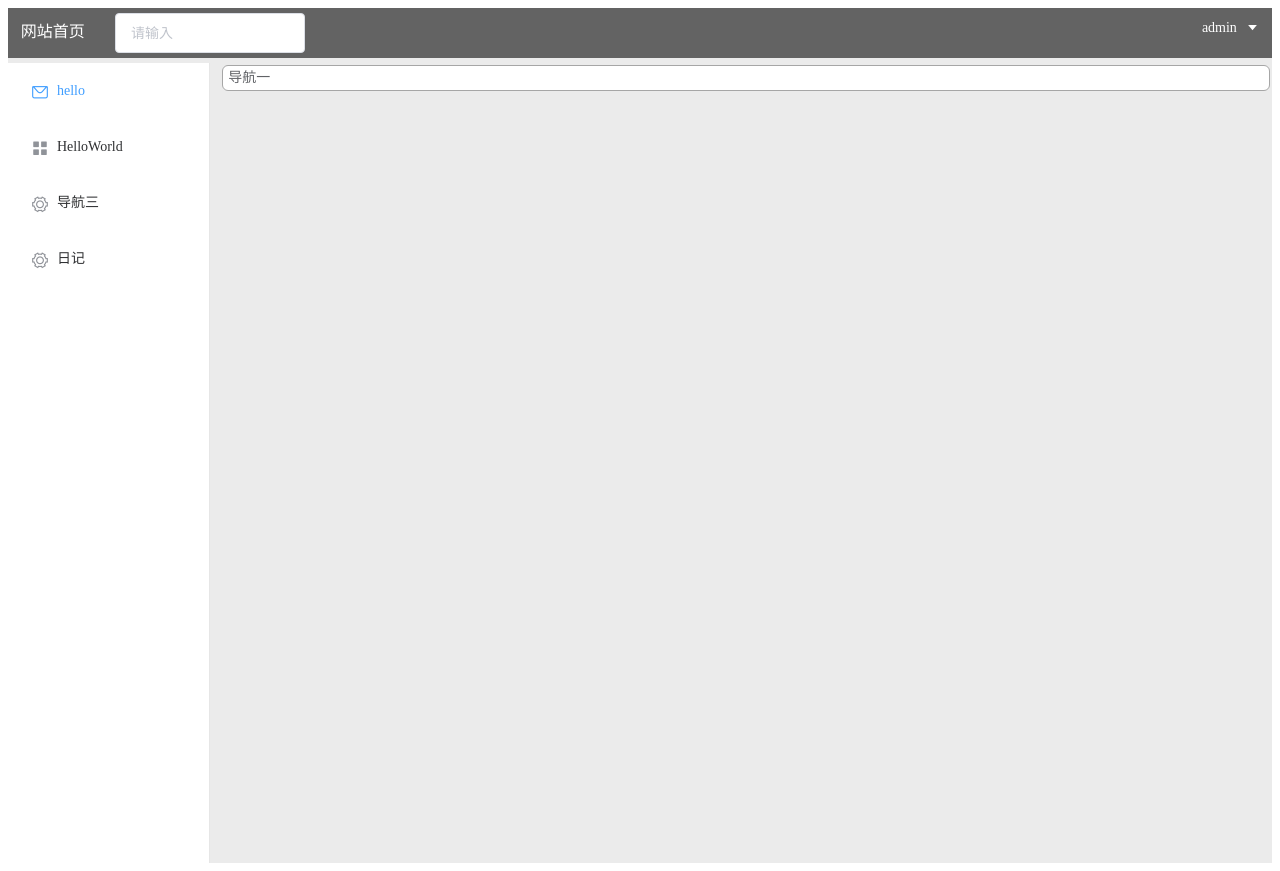
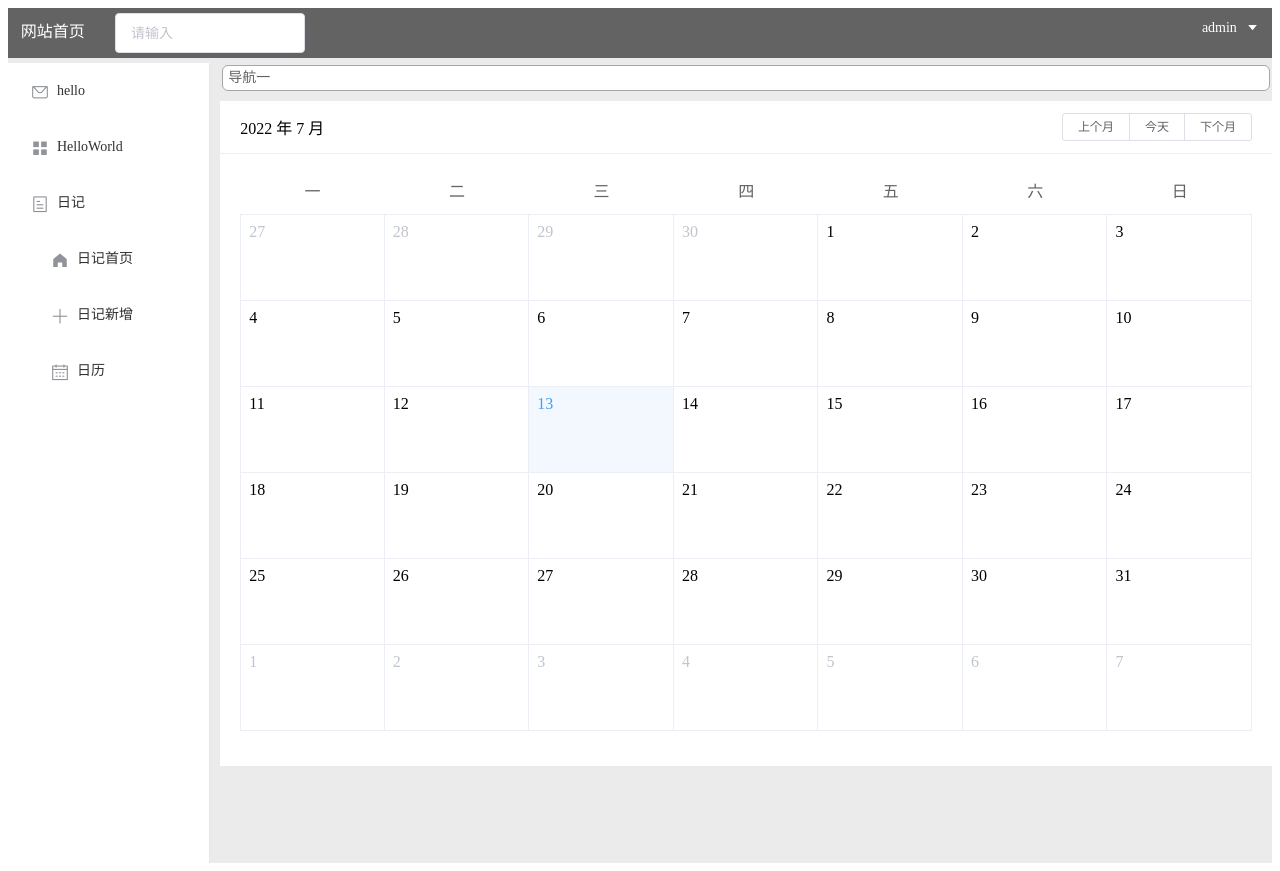
Before and after one commit to zpq5935/vue, a Vue app in the folder dic/: page /#/calendar in a window 1280 px wide. Built offline with nearby package versions, Linux system fonts and the light colour scheme.

Commit message:
md快点让我提交呀

```diff
--- /dev/null
+++ b/dic/src/components/diary/calendar.vue
@@ -0,0 +1,14 @@
+<template>
+  <el-calendar v-model="value"></el-calendar>
+</template>
+
+
+<script>
+export default {
+  data() {
+    return {
+      value: new Date()
+    };
+  }
+};
+</script>
--- a/dic/src/components/nav/Navi.vue
+++ b/dic/src/components/nav/Navi.vue
@@ -1,3 +1,4 @@
+
 <template>
   <div style="background-color: #EBEBEB;min-height:800px">
     <div style="width:100%;background-color: #636363; overflow: hidden">
@@ -38,19 +39,25 @@
               default-active="1"
               class="el-menu-vertical-demo"
               style="min-height:800px"
-              @select="handleSelect"
+              router
             >
-              <el-menu-item index="1">
+              <el-menu-item index="/hello">
                 <i class="el-icon-message"></i>hello
               </el-menu-item>
-              <el-menu-item index="2">
+              <el-menu-item index="/HelloWorld">
                 <i class="el-icon-menu"></i>HelloWorld
               </el-menu-item>
-              <el-menu-item index="3">
-                <i class="el-icon-setting"></i>导航三
-              </el-menu-item>
-              <el-menu-item index="4">
-                <i class="el-icon-setting"></i>日记
+              <el-menu-item >
+                <i class="el-icon-tickets"></i>日记
+                <el-menu-item index="4-1">
+                  <i class="el-icon-s-home"></i>日记首页
+                </el-menu-item>
+                <el-menu-item  index="/diaryIndex">
+                  <i class="el-icon-plus"></i>日记新增
+                </el-menu-item>
+                <el-menu-item index="/calendar">
+                  <i class="el-icon-date"></i>日历
+                </el-menu-item>
               </el-menu-item>
             </el-menu>
           </div>
@@ -85,26 +92,6 @@ export default {
   methods: {
     handleIconClick(ev) {
       console.log(ev);
-    },
-    handleSelect(key, keyPath) {
-      switch (key) {
-        case "1":
-          this.$router.push("/hello");
-          this.breadcrumbItems = ["hello"];
-          break;
-        case "2":
-          this.$router.push("/HelloWorld");
-          this.breadcrumbItems = ["HelloWorld"];
-          break;
-        case "3":
-          this.$router.push("/Page3");
-          this.breadcrumbItems = ["导航三"];
-          break;
-        case "4":
-          this.$router.push("/diaryIndex");
-          // this.breadcrumbItems = ["导航三"];
-          break;
-      }
     }
   }
 };
--- a/dic/src/router/index.js
+++ b/dic/src/router/index.js
@@ -2,7 +2,8 @@ import Vue from 'vue'
 import Router from 'vue-router'
 import HelloWorld from '@/components/HelloWorld'
 import hello from '@/components/hello'
-import diaryIndex from '@/components/diary/index'
+import diaryIndex from '@/components/diary/diaryIndex'
+import calendar from '@/components/diary/calendar'
 
 Vue.use(Router)
 //获取原型对象上的push函数
@@ -27,6 +28,11 @@ export default new Router({
       path: '/diaryIndex',
       name: 'diaryIndex',
       component: diaryIndex
+    },
+    {
+      path: '/calendar',
+      name: 'calendar',
+      component: calendar
     }
   ]
 })
```
Also changed, not shown: dic/src/components/diary/diaryIndex.vue (renamed from dic/src/components/diary/index.vue), dic/src/components/hello.vue (line endings or trailing spaces).
